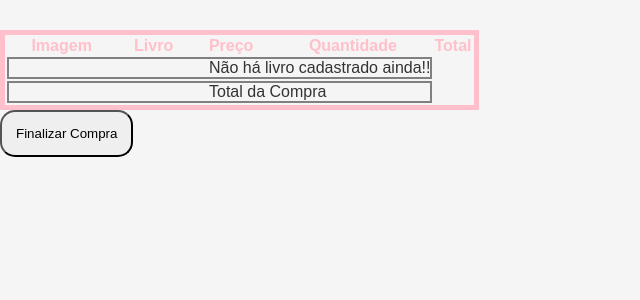
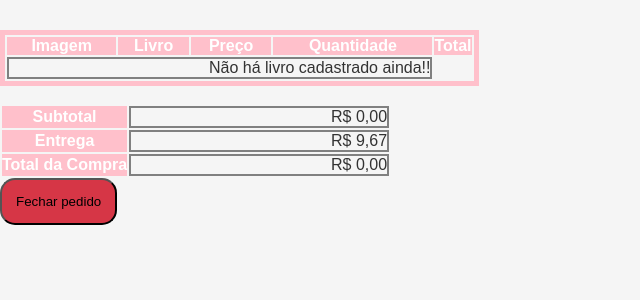
Before and after one commit to gilopesr/software_livraria, a Flask app: page /compras in a window 1280 px wide. Shown: the part 67-367 px from the top of the page, without its empty margins (0-640 px from the left). Run offline with Flask 3, Linux system fonts and the light colour scheme.

Commit message:
adicionando tabela do valor total,subtotal e entrega

```diff
--- a/static/index.js
+++ b/static/index.js
@@ -347,24 +347,30 @@ window.onload = function() {
 
 
 function shoppingCart(){
-    //localStorage.setItem("url_img",'{item.url_img}')
     const cart = JSON.parse(localStorage.getItem("shoppingCart")) || [];
     const tableBody = document.getElementById("cart-table-body");
     const totalDisplay = document.getElementById("final-total");
+    const subtotal = document.getElementById("subtotal");
+    const delivery = document.getElementById("delivery");
+    const total = document.getElementById("total");
 
     tableBody.innerHTML = '';
     let totalFinal = 0;
+    const taxa = 9.67;
+    let subtotalProduct = 0;
 
     if(cart.length ===0){
         tableBody.innerHTML = '<tr><td colspan="4" style="text-align: center;">Não há livro cadastrado ainda!!</tr>';
         if(totalDisplay) totalDisplay.textContent = 'R$ 0,00';
+        if(subtotal) subtotal.textContent = 'R$ 0,00';
+        if(delivery) delivery.textContent = `R$ ${taxa.toFixed(2).replace(".",",")}`;
+        if(total) total.textContent = 'R$ 0,00';
         return
     }
 
-
     cart.forEach(item => {
         const itemTotal = item.price * item.quantity;
-        totalFinal+= itemTotal;
+        subtotalProduct += itemTotal
 
         const priceFormat = item.price ? item.price.toFixed(2).replace('.',',') :'0,00';
         const itemTotalFormat = itemTotal.toFixed(2).replace('.',',');
@@ -377,11 +383,30 @@ function shoppingCart(){
         <td>${item.quantity || 1}</td>
         <td>${itemTotalFormat}</td>
         `;
+
+
         tableBody.appendChild(row);
     })
+    const totalOfBuy = taxa + subtotalProduct
+
+
     if(totalDisplay){
         totalDisplay.textContent = `R$ ${totalFinal.toFixed(2).replace('.',',')}`;
     }
+    if(subtotal){
+        const subtotalFormat = subtotalProduct.toFixed(2).replace(".",",")
+        subtotal.textContent = `R$ ${subtotalFormat}`
+    }
+    if(delivery){
+        const deliveryFormat = taxa.toFixed(2).replace(".",",")
+        delivery.textContent = `R$ ${deliveryFormat}`
+    }
+     if(total){
+        const totalFormat = totalOfBuy.toFixed(2).replace(".",",")
+        total.textContent = `R$ ${totalFormat}`
+
+    }
+
 }
 
 document.addEventListener('DOMContentLoaded',shoppingCart);
@@ -391,3 +416,9 @@ var btn = document.querySelector("button.checkout-btn")
 btn.addEventListener('click', function(){
     location.href = '/compras'
 })
+
+/*var btnCloseOrder = document.getElementById("close-order");
+btnCloseOrder.addEventListener('click',function(){
+    window.alert('Compra finalizada com sucesso✅. Entregue em até 7 dias!🚚')
+    location.href = '/'
+})*/
--- a/static/style.css
+++ b/static/style.css
@@ -704,9 +704,23 @@ form select:focus {
     background-color: #a81826;
 }
 
+.table-cart{
+    border: 5px pink solid;
+    max-width: 100%;
+}
+
 tr,td{
    padding-left: 200px;
    border:2px gray solid;
 }
 
-th{ color: pink;}
+
+th{
+    background-color: pink;
+    color: white;
+}
+
+button.close-order{
+    background-color: #d63646;
+    font-family: monospace;
+}
--- a/templates/compras.html
+++ b/templates/compras.html
@@ -14,7 +14,7 @@
         <h1>Carrinho de Compras</h1>
     </header>
     <main>
-        <table class="table-cart" style="border: 5px pink solid;  max-width: 100%;">
+        <table class="table-cart">
             <tr style="border: 5px pink solid;">
                 <th>Imagem</th>
                 <th>Livro</th>
@@ -28,14 +28,24 @@
                     <td id="final-total" colspan="2">R$ 0,00</td>
                 </tr>
             </tbody>
-            <tfoot>
-                <tr>
-                    <td colspan="4">Total da Compra</td>
-                </tr>
-            </tfoot>
+        </table><br>
+        <table class="payment" id="payment">
+            <tr class="pay">
+                <th>Subtotal</th>
+                <td id="subtotal">R$ 0,00</td>
+            </tr>
+            <tr class="pay">
+                <th>Entrega</th>
+                <td id="delivery"></td>
+            </tr>
+            <tr class="pay">
+                <th>Total da Compra</th>
+                <td id="total"></td>
+            </tr>
         </table>
-        <button style="border-radius: 15px; font-family: Arial, Helvetica, sans-serif; color: black; padding: 14px;">Finalizar Compra</button>
+        <button id="close-order" class="close-order" style="border-radius: 15px; font-family: Arial, Helvetica, sans-serif; color: black; padding: 14px;">Fechar pedido</button>
     </main>
+
     <footer>
 
     </footer>
```
